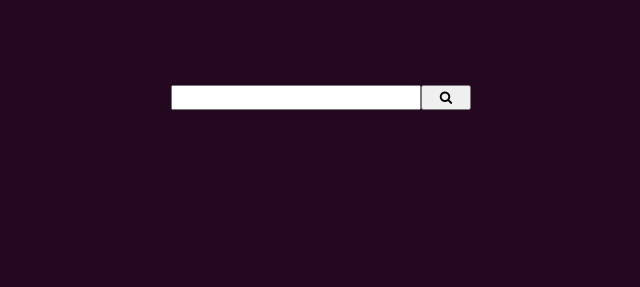
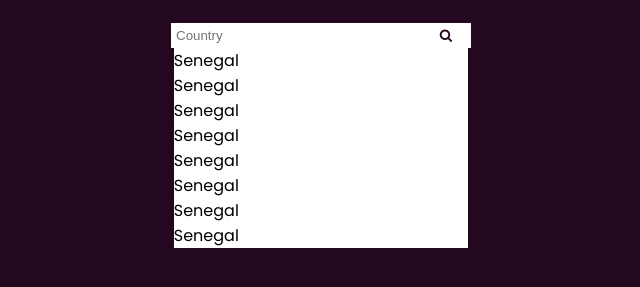
Before and after one commit to soura934/covidworlddamage, a website built with webpack: page index.html in a window 1280 px wide. Shown: the part 179-466 px from the top of the page, without its empty margins (319-959 px from the left). Built offline with nearby package versions, Linux system fonts and the light colour scheme.

Commit message:
do more styling

```diff
--- a/index.html
+++ b/index.html
@@ -14,9 +14,24 @@
   <body>
     <script src="./dist/main.js"></script>
     <h1 id="Title">Word Covid-Stats</h1>
-      <div class="main">
-          <input class="search-field" type="text">
-          <button class="search" type="submit"><i class="fa fa-search"></i></button>
+    <div class="search-countries">
+      <div class="box">
+          <input id="search-field" type="text" placeholder="Country">
+          <button class="search-button" type="submit"><i class="fa fa-search"></i></button>
       </div>
+      <div class="list-countries">
+        <ul id="list">
+          <li>Senegal</li>
+          <li>Senegal</li>
+          <li>Senegal</li>
+          <li>Senegal</li>
+          <li>Senegal</li>
+          <li>Senegal</li>
+          <li>Senegal</li>
+          <li>Senegal</li>
+          <li>Senegal</li>
+        </ul>
+      </div>
+    </div>
   </body>
 </html>
--- a/src/styles/main.css
+++ b/src/styles/main.css
@@ -10,28 +10,63 @@ html {
 }
 h1 {
     margin-top: 10%;
-    /* margin-bottom: 2%; */
+    margin-bottom: 2%;
     color: white;
     display: flex;
     justify-content: center;
     flex-direction: column;
     align-items: center;
 }
-.main {
+.box {
     align-items: center;
     display: flex;
     justify-content: center;
-    height:200px;;
+
 }
 input {
     height: 25px;
     width: 250px;
+    padding-left: 5px;
+    border: none;
+    outline: none;
 }
 
 button {
     height: 25px;
     width: 50px;
 }
-/* input, button {
+
+button{
+    color: #230820;;
+    background: white;
+    cursor: pointer;
+}
+
+button:hover {
+    background: #230820;
+    color: white;
+}
+input, button {
     border: none;
-} */
+    background: white;
+
+}
+
+.search-countries {
+    position: inherit;
+}
+.list-countries {
+    align-items: center;
+    display: flex;
+    justify-content: center;
+    position: relative;
+
+}
+#list {
+    list-style: none;
+    height:200px;
+    min-width: 23%;
+    background: white;
+    overflow: scroll;
+    position: relative;
+}
```
Also changed, not shown: README.md.
